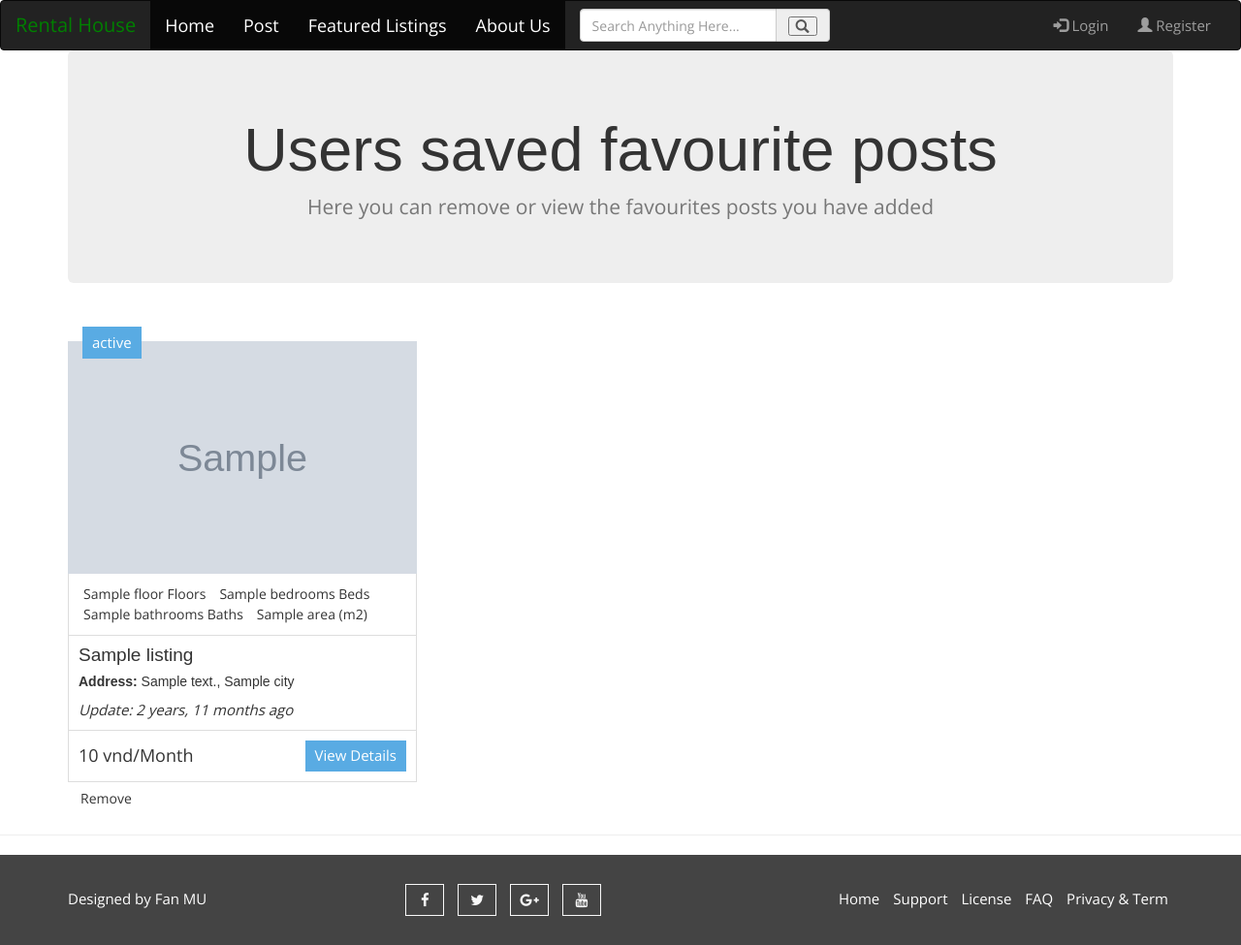
After one commit to khanh-mrc/Rent-House, a Django app: template templates/accounts/favourites.html in a window 1280 px wide. The commit adds this page. Shown: the whole page at 97% size. Run offline with Django 4.2, Linux system fonts and the light colour scheme; the template is opened without the code that fills it: most values are stand-ins (such as "Sample title", 1, 10 or a date in 2020); grey boxes marked "Sample" are stand-in pictures; some libraries are stand-ins or nearby versions.

Commit message:
add farourite

```diff
--- a/accounts/urls.py
+++ b/accounts/urls.py
@@ -1,9 +1,9 @@
 from django.urls import path
 from django.urls import reverse_lazy
-
 from django.contrib.auth import views as auth_views
 from . import views
 from house.views import listing_dashboard
+
 
 urlpatterns = [
     path('login/',views.loginPage,name = "login"),
@@ -15,4 +15,6 @@ urlpatterns = [
     path('profile/setting',views.profile_setting,name="profile_setting"),
     #path('profile/changepwd',views.changepwd,name="changepwd"),
     path('profile/password_change', auth_views.PasswordChangeView.as_view(success_url=reverse_lazy('account:password_change_done')), name="password_change"),
+    path('profile/favourites/', views.favourite_list, name='favourite_list'),
+    path('fav/<str:pk>/', views.favourite_add, name='favourite_add'),
 ]
--- a/house/models.py
+++ b/house/models.py
@@ -1,13 +1,15 @@
 from django.db import models
 from datetime import datetime
 from accounts.models import Profile
-
+from django.contrib.auth.models import User
 # Create your models here.pyth
 class Listing(models.Model):
     status_choices = (
         ("Available","Available"),
         ("Unvailable", "Unavailable"),
         ("Sale", "For Sale"),
+        ('draft', 'Draft'),
+        ('published', 'Published'),
     )
     city_choices = {
         ('TP. Hồ Chí Minh', 'TP. Hồ Chí Minh'),
@@ -98,5 +100,7 @@ class Listing(models.Model):
     photo_3 = models.ImageField(upload_to = 'photos/%Y/%m/%d/',blank =True)
     photo_4 = models.ImageField(upload_to = 'photos/%Y/%m/%d/',blank =True)
     photo_5 = models.ImageField(upload_to = 'photos/%Y/%m/%d/',blank =True)
+    favourites = models.ManyToManyField(
+        User, related_name='favourite', default=None, blank=True)
     def __str__(self):
         return  self.title
--- /dev/null
+++ b/templates/accounts/favourites.html
@@ -0,0 +1,56 @@
+{% extends "base.html" %}
+{% block title %}Favourties{% endblock %}
+{% block content %}
+{% load humanize %}
+<div class="container">
+    <section class="jumbotron text-center bg-white">
+        <div class="container">
+            <h1>Users saved favourite posts</h1>
+            <p class="lead text-muted">Here you can remove or view the favourites posts you have added</p>
+        </div>
+    </section>
+
+    <div class="row">
+        {% if favourites %}
+                {% for listing in favourites %}
+            <div class="col-md-4">
+              <article class="aa-properties-item" >
+                <a href="{% url 'listing' listing.pk%}" class="aa-properties-item-img">
+                  <img src="{{listing.photo_main.url }}" alt="img" width="370" height="240">
+                </a>
+                <div class="aa-tag for-sale">
+                  {{listing.status}}
+                </div>
+                <div class="aa-properties-item-content">
+                  <div class="aa-properties-info">
+                    <span>{{listing.floor}} Floors</span>
+                    <span>{{listing.bedrooms}} Beds</span>
+                    <span>{{listing.bathrooms}} Baths</span>
+                    <span>{{listing.area}} (m2)</span>
+                  </div>
+                  <div class="aa-properties-about">
+                    <h3 style="font-size:19px"><a href="{% url 'listing' listing.pk%}">{{listing.title}}</a></h3>
+                    <h5><strong>Address: </strong>{{listing.address}}, {{listing.city}}</h5>
+                    <i>Update: {{ listing.list_date | timesince }} ago</i>
+                  </div>
+                  <div class="aa-properties-detial">
+                    <span class="aa-price">
+                      {{listing.price | intcomma}} vnd/Month
+                    </span>
+                    <a href="{% url 'listing' listing.pk %}" class="aa-secondary-btn">View Details</a>
+                  </div>
+                </div>
+                <div id="favourite-section"><a href="{% url 'favourite_add' listing.pk %}"
+                    class="btn btn-outline-primary">Remove</a></div>
+              </article>
+              </div>
+            {% endfor%}
+        {% else %}
+              <div class="col-md-12">
+                <p>No listings available.</p>
+              </div>
+        {% endif %}
+
+          </div>
+</div>
+{% endblock %}
--- a/templates/navbar.html
+++ b/templates/navbar.html
@@ -73,6 +73,12 @@
 
                         <ul class="nav navbar-nav navbar-right">
                             {% if user.is_authenticated %}
+                                <li style="font-size:18px">
+                                    <a href="{% url 'favourite_list'%}" style="color: red; ">
+                                        <i class="fa fa-heart-o " aria-hidden="true"></i>
+
+                                    </a>
+                                </li>
                                 <li><a href="{% url 'profile' %}"><span class="glyphicon glyphicon-user"></span> Profile</a></li>
                                 <li><a href="{% url 'logout' %}"><span class="glyphicon glyphicon-log-out"></span> Log out</a></li>
                             {% else %}
```
Also changed, not shown: accounts/views.py (+22 -2 lines), house/views.py (+8 -1 lines), templates/base.html (+10 -1 lines), templates/home/index.html (+6 -3 lines), templates/listings/detail.html (+37 -44 lines), db.sqlite3, house/migrations/0027_listing_favourites_alter_listing_city.py (added), house/migrations/0028_alter_listing_managers_alter_listing_city_and_more.py (added), house/migrations/0029_alter_listing_managers_alter_listing_city.py (added).
